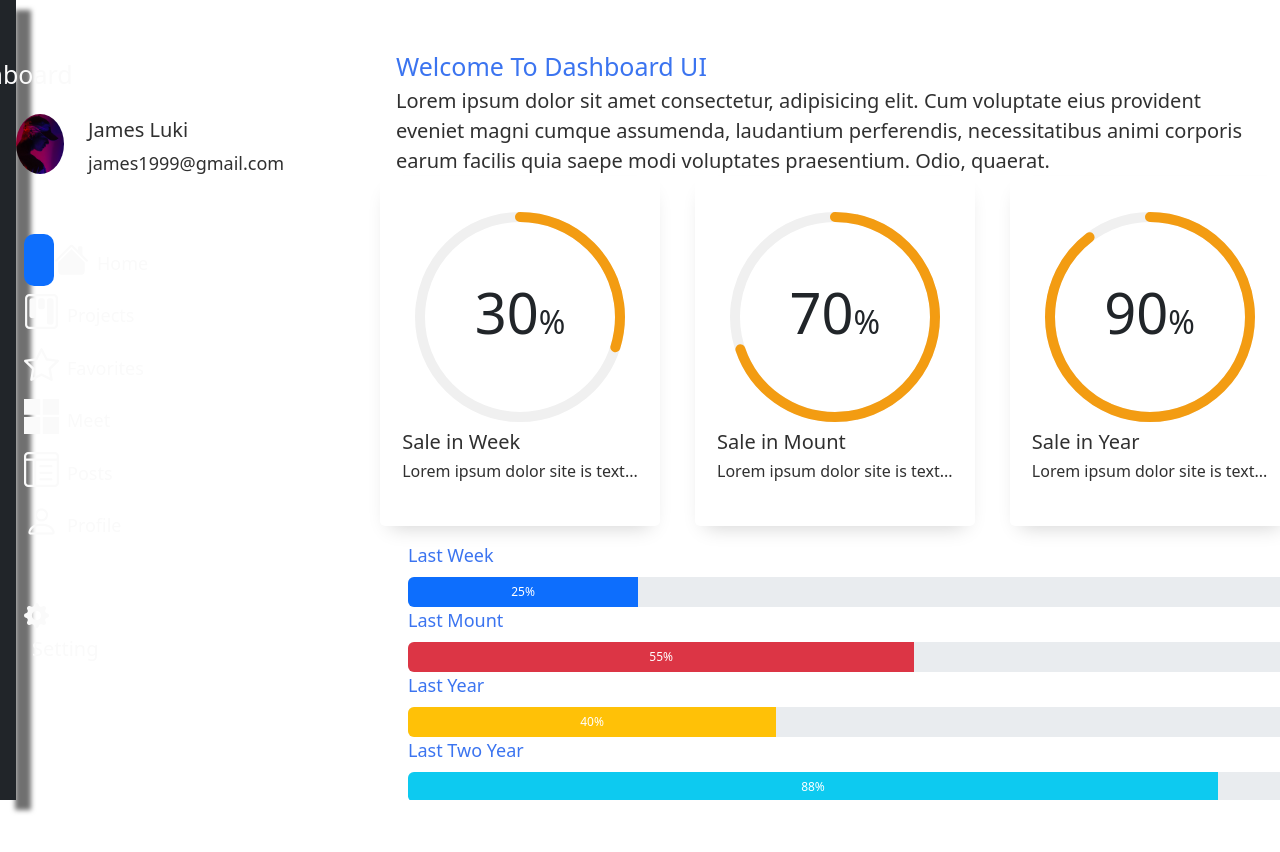
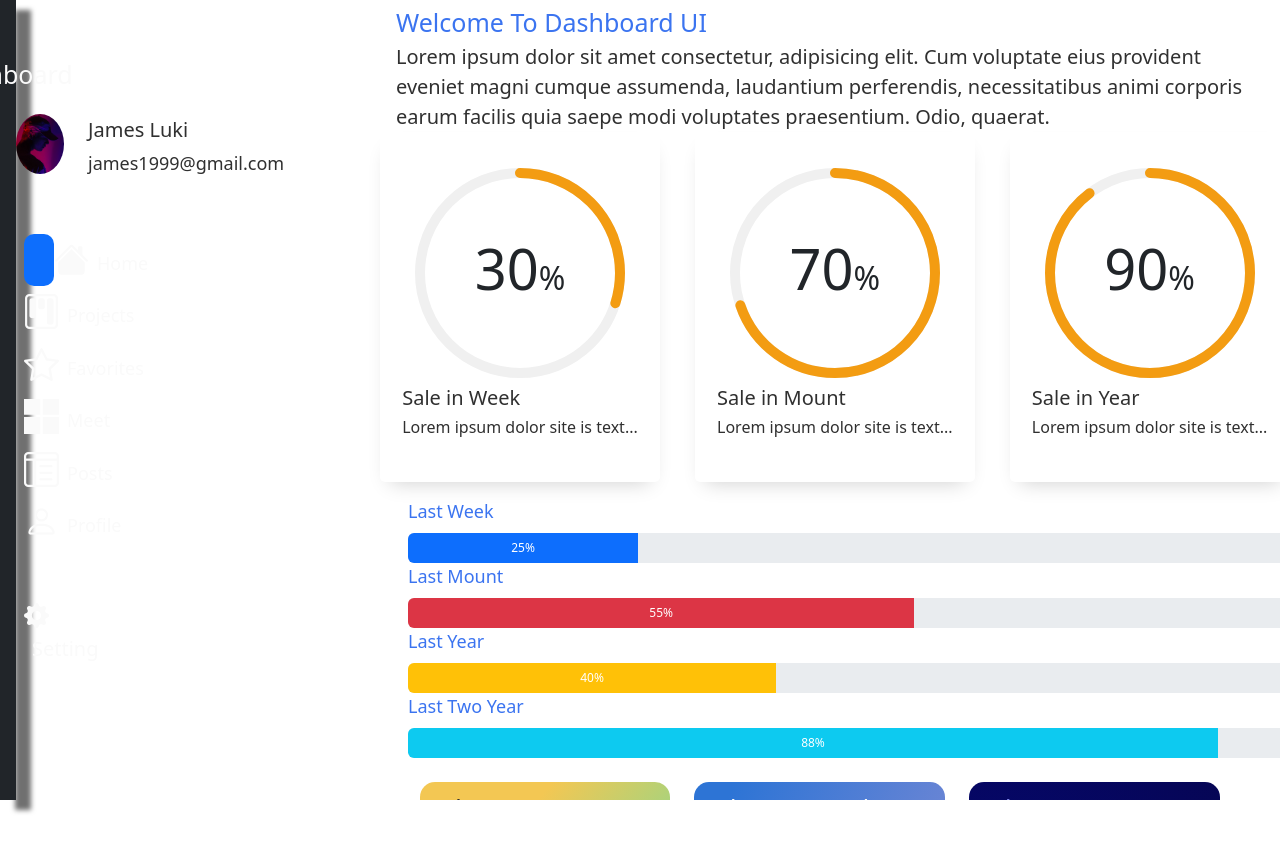
Before and after one commit to alimpp/admin-pannel, a Vue app: page / in a window 1280 px wide. Shown: the top 852 px of the page. Built offline with nearby package versions, Linux system fonts and the light colour scheme.

Commit message:
Make Home Page

```diff
--- a/src/assets/css/main.css
+++ b/src/assets/css/main.css
@@ -6,3 +6,7 @@
 .profile_pic{width: 60px; height: 60px; border-radius: 50%;}
 .text_none{text-decoration: none;}
 .text_none:hover{transition: 0.5s;}
+
+::-webkit-scrollbar{width: 0px;}
+::-webkit-scrollbar-track{background-color: #fafafa;border-radius: 5px;}
+::-webkit-scrollbar-thumb{background-color: #fdfdfd; border-radius: 5px;}
--- a/src/assets/css/text.css
+++ b/src/assets/css/text.css
@@ -10,3 +10,4 @@
 .yellow_color{color: yellow;}
 .light_color{color: #fafafa;}
 .danger_color{color: red;}
+.info_color{color: #7e84e8;}
--- /dev/null
+++ b/src/components/dataComponets/homeDataCP.vue
@@ -0,0 +1,20 @@
+<template>
+  <div class="homeDC">
+   <progressBarCircle/>
+   <progressBarHorizontal/>
+   <progressCard/>
+  </div>
+</template>
+
+<script>
+import progressBarCircle from '../progressBarCircle.vue'
+import progressBarHorizontal from '../progressBarHorizontal.vue'
+import progressCard from '../progressCard.vue'
+export default {
+   components : {progressBarCircle , progressBarHorizontal , progressCard}
+}
+</script>
+
+<style>
+
+</style>
--- a/src/components/progressBarCircle.vue
+++ b/src/components/progressBarCircle.vue
@@ -1,6 +1,6 @@
 <template>
     <div class="progressBar animate__animated animate__backInDown">
-       <div class="row mt-5">
+       <div class="row mt-1">
        <span class="blue_color size_c px-5">Welcome To Dashboard UI</span>
          <span class="dark_color size_x px-5">Lorem ipsum dolor sit amet consectetur, adipisicing elit. Cum voluptate eius provident eveniet magni cumque assumenda, laudantium perferendis, necessitatibus animi corporis earum facilis quia saepe modi voluptates praesentium. Odio, quaerat. </span>
        <div class="col-md-4">
--- a/src/components/progressCard.vue
+++ b/src/components/progressCard.vue
@@ -1,19 +1,29 @@
 <template>
   <div class="progressCard">
-      <div class="row mx-5 mt-5">
+      <div class="row mx-5 mt-3 mb-5 animate__animated animate__fadeInUp">
 
-        <div class="col-lg-4">
-          <div class="cartProgress column">
-
+        <div class="col-lg-4 mt-2">
+          <div class="cartProgress1 column">
+             <span class="dark_color pt-2 px-2 size_c">Sale Last Mount</span>
+             <span class="dark_color pt-2 px-2 size_x">260 000 500 $</span>
+             <span class="dark_color pt-5 px-2 size_y">Lorem ipsum dolor sit amet consectetur, adipisicing elit. Unde beatae est veritatis mollitia repellendus nesciunt modi enim necessitatibus vero temporibus accusamus fugit quidem, distinctio commodi eveniet nemo nam eligendi ut!</span>
           </div>
          </div>
 
-        <div class="col-lg-4">
-
+        <div class="col-lg-4 mt-2">
+         <div class="cartProgress2 column">
+             <span class="light_color pt-2 px-2 size_c">Sale Last Week</span>
+             <span class="light_color pt-2 px-2 size_x">150 250 500 $</span>
+             <span class="light_color pt-5 px-2 size_y">Lorem ipsum dolor sit amet consectetur, adipisicing elit. Unde beatae est veritatis mollitia repellendus nesciunt modi enim necessitatibus vero temporibus accusamus fugit quidem, distinctio commodi eveniet nemo nam eligendi ut!</span>
+          </div>
          </div>
 
-          <div class="col-lg-4">
-
+          <div class="col-lg-4 mt-2">
+          <div class="cartProgress3 column">
+             <span class="info_color pt-2 px-2 size_c">Sale Last year</span>
+             <span class="info_color pt-2 px-2 size_x">268 880 500 $</span>
+             <span class="info_color pt-5 px-2 size_y">Lorem ipsum dolor sit amet consectetur, adipisicing elit. Unde beatae est veritatis mollitia repellendus nesciunt modi enim necessitatibus vero temporibus accusamus fugit quidem, distinctio commodi eveniet nemo nam eligendi ut!</span>
+          </div>
          </div>
 
       </div>
@@ -27,5 +37,13 @@ export default {
 </script>
 
 <style scoped >
-.cartProgress{width: 100%; height: 300px; border-radius: 15px;}
+.cartProgress1{width: 100%; height: 300px; border-radius: 15px;
+background-image: linear-gradient( 129.1deg,  rgba(243,199,83,1) 26.8%, rgba(18,235,207,1) 114.1% );
+}
+.cartProgress2{width: 100%; height: 300px; border-radius: 15px;
+background-image: linear-gradient( 109.6deg,  rgba(45,116,213,1) 11.2%, rgba(121,137,212,1) 91.2% );
+}
+.cartProgress3{width: 100%; height: 300px; border-radius: 15px;
+background-image: radial-gradient( circle 610px at 5.2% 51.6%,  rgba(5,8,114,1) 0%, rgba(7,3,53,1) 97.5% );
+}
 </style>
--- a/src/views/Home.vue
+++ b/src/views/Home.vue
@@ -1,17 +1,13 @@
 <template>
-  <div class="home">
-      <progressBarCircle/>
-      <progressBarHorizontal/>
-      <progressCard/>
+  <div class="home scrollbar">
+      <homeDataCP/>
   </div>
 </template>
 
 <script>
-import progressBarCircle from '../components/progressBarCircle.vue'
-import progressBarHorizontal from '../components/progressBarHorizontal.vue'
-import progressCard from '../components/progressCard.vue'
+import homeDataCP from '../components/dataComponets/homeDataCP.vue'
 export default {
-   components : {progressBarCircle , progressBarHorizontal , progressCard}
+   components : { homeDataCP }
 }
 </script>
 
```
